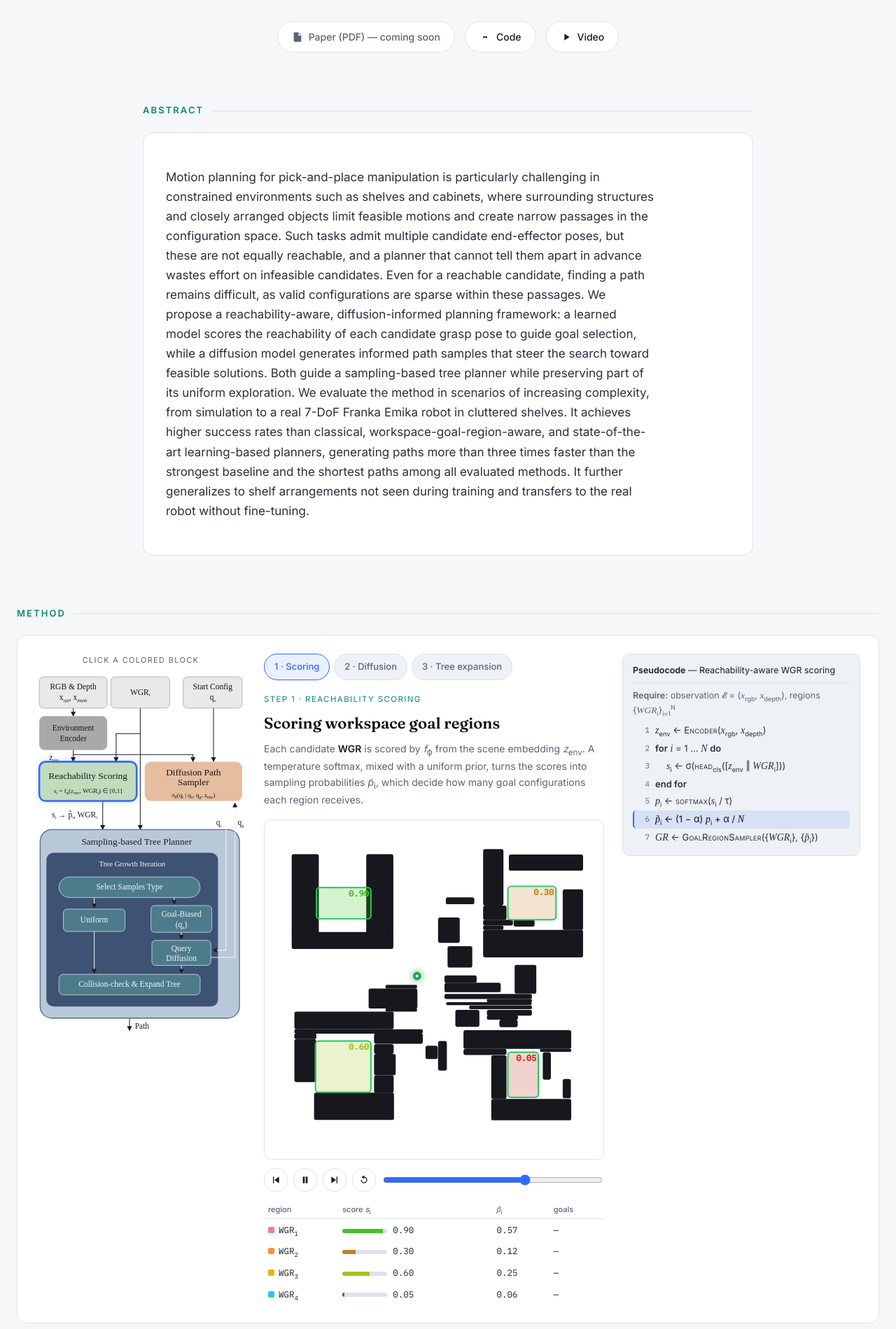
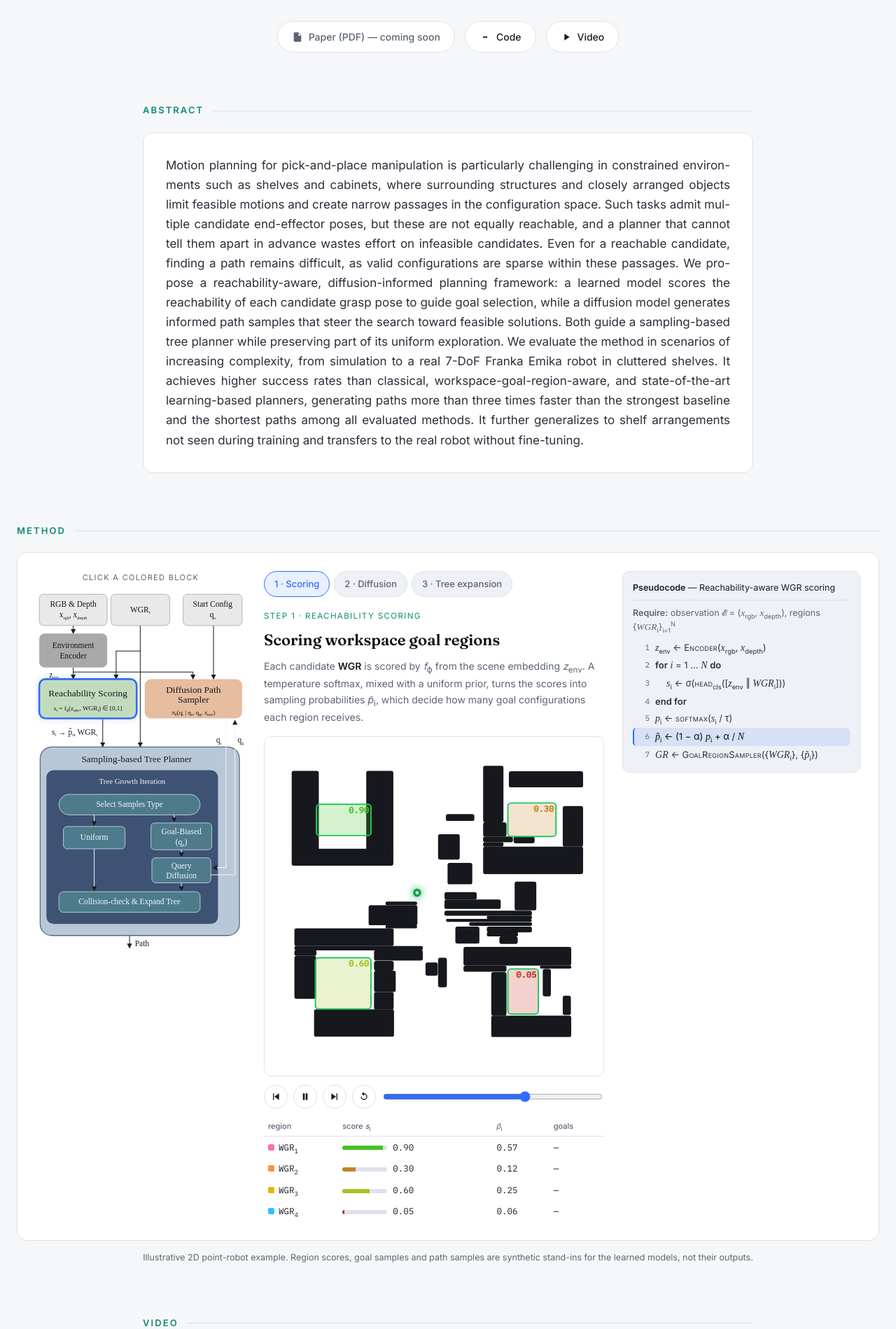
Before and after one commit to LISWGR/liswgr.github.io, a Jekyll site: the page built from index.html, in a window 1280 px wide. Shown: the part 396-2295 px from the top of the page at 70% size. Built offline with Jekyll 4.4.1, drawn with Linux system fonts in a browser that asks for light colours.

Commit message:
Justify abstract and let it span the full card width
Co-Authored-By: Claude Opus 5.5 <noreply@anthropic.com>

```diff
--- a/assets/css/style.css
+++ b/assets/css/style.css
@@ -202,7 +202,7 @@ h2.section-title::after{
   padding:32px;
 }
 
-.abstract p{font-size:17px; color:var(--text-body); max-width:65ch;}
+.abstract p{font-size:17px; color:var(--text-body); margin:0; text-align:justify; hyphens:auto; -webkit-hyphens:auto;}
 
 /* ---- Method: overview figure + demo + pseudo-code ---- */
 .method-wide{
```
